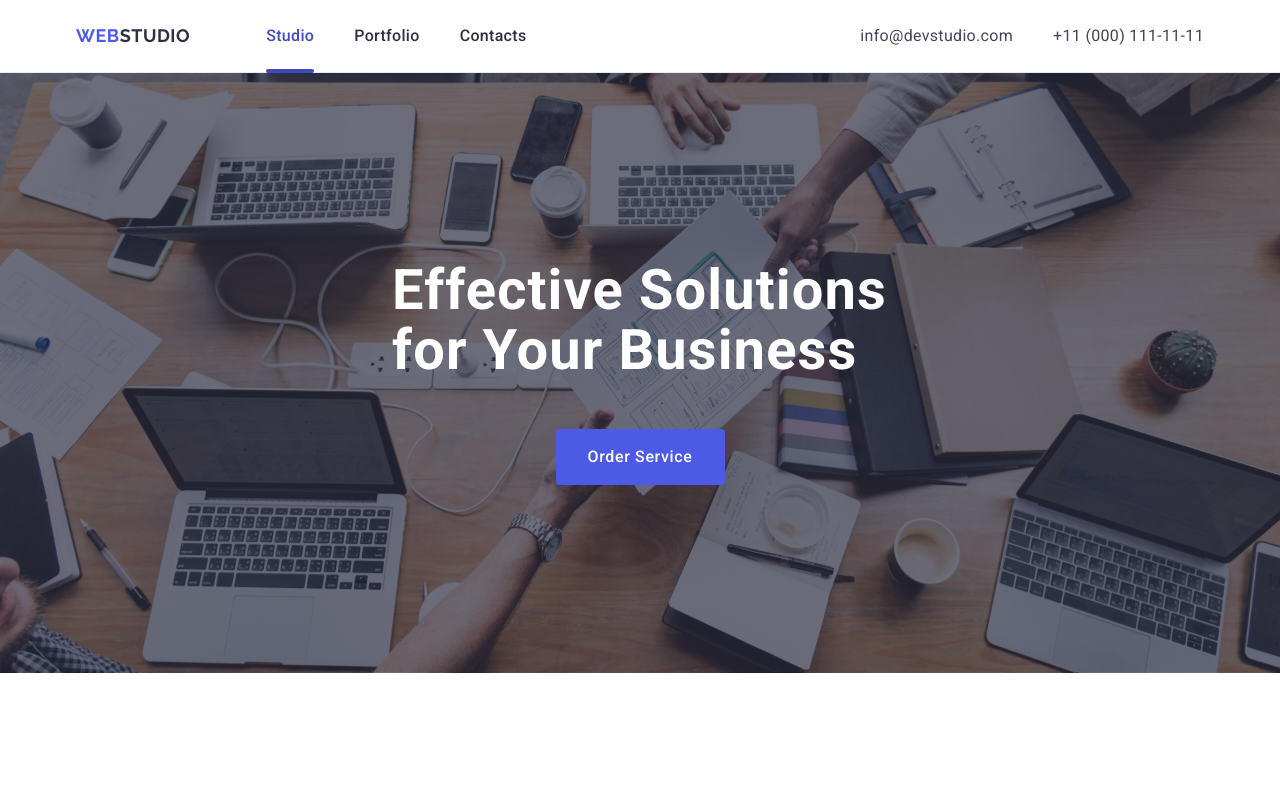
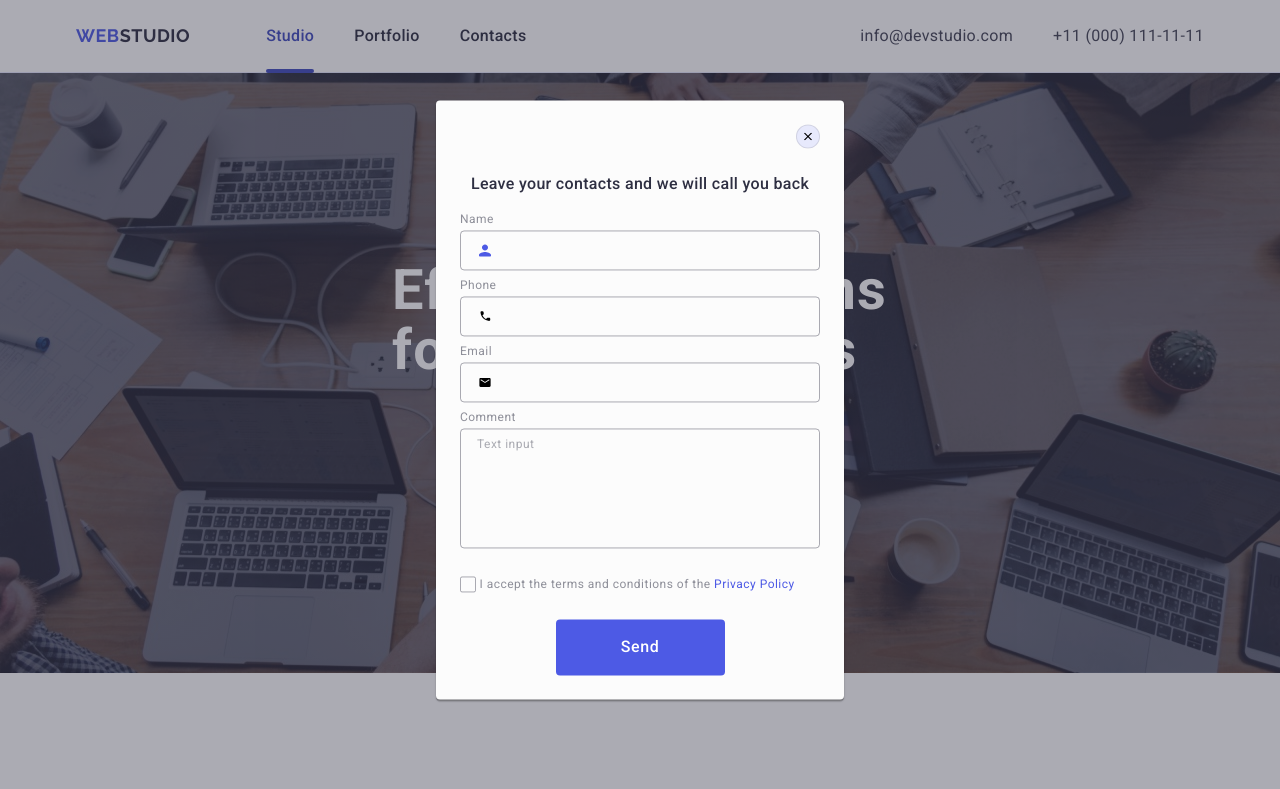
Before and after one commit to imyroslav/got-markup-hw-05, a plain HTML site: page index.html in a window 1280 px wide. Shown: the top 789 px of the page. Drawn offline with nearby package versions, Linux system fonts and the light colour scheme.

Commit message:
homework05-changed-modal-to-open

```diff
--- a/index.html
+++ b/index.html
@@ -492,7 +492,7 @@
 
     <!-- =========================BACKDROP================================== -->
 
-    <div class="backdrop isn-open">
+    <div class="backdrop is-open">
         <div class="modal-window">
             <button  class="modal-window-close-btn" type="button">
                 <svg
```
